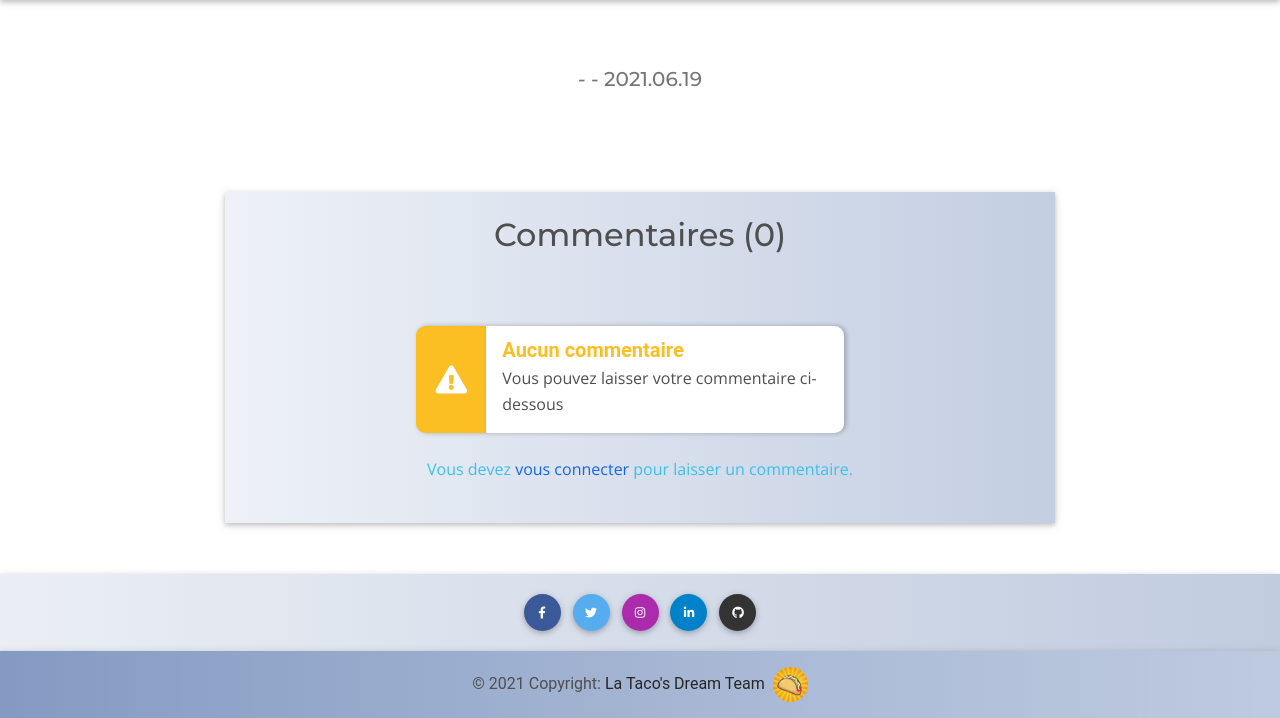
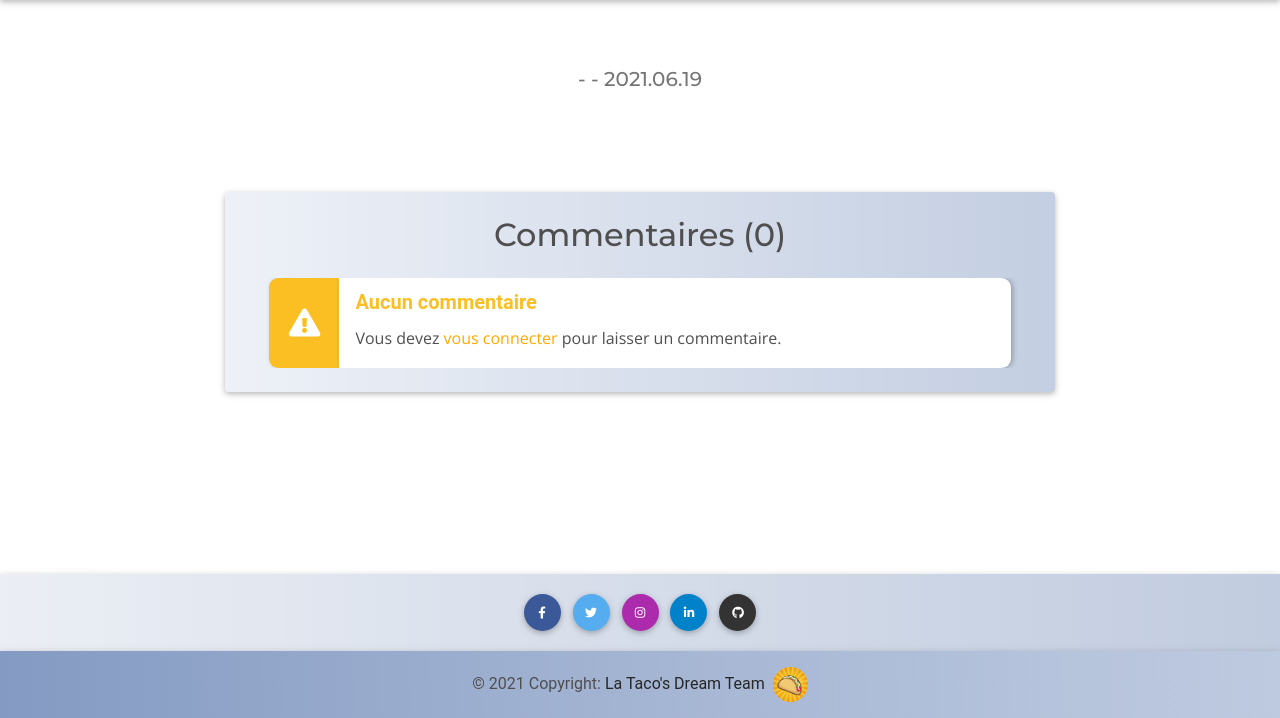
Before and after one commit to YetAnotherDevWannabe/Film_Collection, a Symfony app: template templates/collect/detail.html.twig in a window 1280 px wide. Shown: the part 82-800 px from the top of the page. Run offline with Twig, Linux system fonts and the light colour scheme; the template is opened without the code that fills it, so the values that code supplies are empty; some libraries are stand-ins or nearby versions.

Commit message:
modifs affichage vides + champs obligatoires

```diff
--- a/public/css/styles.css
+++ b/public/css/styles.css
@@ -23,6 +23,11 @@ p
 	font-family: 'Open Sans', sans-serif;
 }
 
+form textarea
+{
+	background-color: #fff !important;
+}
+
 .fs-7
 {
 	font-size: .9rem !important;
@@ -31,6 +36,16 @@ p
 .fs-8
 {
 	font-size: .8rem !important;
+}
+
+.mt-05
+{
+	margin-top: 3px !important;
+}
+
+.mb-05
+{
+	margin-b: 3px !important;
 }
 
 
@@ -317,7 +332,8 @@ p
 }
 
 
-/*Avatar Comment Collect*/
+/* Avatar Comment Collect */
+/*------------------------*/
 .comment-profil-photo{
 	width: 84px;
 	height: 84px;
@@ -351,13 +367,32 @@ p
 }
 
 
-/* Responsive */
-/*------------*/
+/* copyright */
+/*-----------*/
 #for-copyright-two
 {
 	padding:  5%;
 	-webkit-box-shadow: 8px 8px 10px 0px rgba(195, 206, 226, 0.58);-moz-box-shadow:  8px 8px 10px 0px rgba(225, 231, 240, 0.58);
 	box-shadow: 8px 8px 10px 0px rgba(225, 231, 240, 0.58);
+}
+
+
+/* Page de contact */
+/*-----------------*/
+.formulaire, .renseignements
+{
+	color : whitesmoke;
+}
+
+.contact-background
+{
+	background-color : var(--compliment);
+}
+
+.contact-btn
+{
+	color : whitesmoke;
+	border-color: whitesmoke;
 }
 
 
@@ -370,23 +405,3 @@ p
 		border-radius : 0 .6rem .6rem 0 !important;
 	}
 }
-
-/* Page de contact */
-
-/* bloc formulaire de contact */
-
-.formulaire, .renseignements
-{
-
-	color : whitesmoke;
-}
-
-.contact-background
-{
-	background-color : var(--compliment);
-}
-.contact-btn
-{
-	color : whitesmoke;
-	border-color: whitesmoke;
-}
--- a/src/Form/CommentCollectFormType.php
+++ b/src/Form/CommentCollectFormType.php
@@ -19,10 +19,10 @@ class CommentCollectFormType extends AbstractType
 	{
 		$builder
 			->add('content', TextareaType::class, [
-				'label'       => false,
+				'label'       => 'Laissez un commentaire...',
 				'purify_html' => true,
 				'attr'        => [
-					'placeholder' => 'Laissez votre commentaire...',
+					'placeholder' => 'Laissez un commentaire...',
 					'rows'        => 10,
 				],
 				'constraints' => [
--- a/templates/collect/detail.html.twig
+++ b/templates/collect/detail.html.twig
@@ -62,10 +62,10 @@
 
 			<div class="col-12 col-md-8 offset-md-2">
 
-				<div class="gradient-basecolor-reverse-50 p-4 my-5">
+				<div class="gradient-basecolor-reverse-50 rounded p-4 my-5">
 
 					{# Liste des commentaires liés à l'article #}
-					<h2 class="text-center mb-5">Commentaires ({{ collect.commentCollects|length }})</h2>
+					<h2 class="text-center mb-4">Commentaires ({{ collect.commentCollects|length }})</h2>
 					<div>
 
 						{% for comment in collect.commentCollects %}
@@ -113,35 +113,30 @@
 						{% else %}
 
 							<div class="row">
+								<div class="col-12 overflow-hidden">
 
-								<div class="col-12 text-center">
+									<div class="row justify-content-center">
 
-									<div class="row">
-										{# Tailwind alert #}
-										<div class="col-12 col-md-8 offset-md-2 rounded-start rounded-end mt-4" role="alert">
-
-											<div class="row">
-
-												<div class="text-center offset-1 col-2 shadow-custom bg-tw-warning bg-icon"
-													 style="border-radius: .6rem 0 0 .6rem !important;">
+										<div class="col-2 text-center shadow-custom bg-tw-warning bg-icon d-none d-md-block border-radius-start">
 											<div class="d-flex align-items-center justify-content-center h-100">
 												<i class="fas fa-exclamation-triangle fs-3 text-white"></i>
 											</div>
 										</div>
 
-												<div class="text-start bg-white px-3 pt-2 col-8 shadow-custom" style="border-radius: 0 .6rem .6rem 0 !important;">
+										<div class="col-10 text-start shadow-custom bg-white px-3 pt-2 custom-border-radius">
 											<span class="fs-5 color-tw-warning">Aucun commentaire</span>
-													<p>Vous pouvez laisser votre commentaire ci-dessous</p>
+											{% if app.user %}
+												<p class="mt-2">Vous pouvez laisser votre commentaire ci-dessous</p>
+											{% else %}
+												<p class="mt-2">
+													Vous devez <a class="text-warning" href="{{ path('main_login') }}">vous connecter</a> pour laisser un commentaire.
+												</p>
+											{% endif %}
 										</div>
 
 									</div>
 
-
 								</div>
-									</div>
-
-								</div>
-
 							</div>
 
 						{% endfor %}
@@ -152,11 +147,24 @@
 
 						<h2 class="text-center my-5">Écrire un commentaire</h2>
 						<div>
-							{{ form(commentForm) }}
+
+							{{ form_start(commentForm) }}
+
+							<div class="form-outline my-5">
+								{{ form_widget(commentForm.content) }}
+								{% block content_label %}
+									<label for="{{ commentForm.content.vars.id }}" class="form-label required" style="margin-left: 0px;">
+										{{ commentForm.content.vars.label }} <span class="text-danger">*</span></label>
+								{% endblock %}
+								{{ form_errors(commentForm.content) }}
 							</div>
 
-					{% else %}
-						<p class="text-center  text-info mt-4">Vous devez <a href="{{ path('main_login') }}">vous connecter</a> pour laisser un commentaire.</p>
+							{{ form_row(commentForm.save) }}
+
+							{{ form_end(commentForm) }}
+
+						</div>
+
 					{% endif %}
 
 				</div>
--- a/templates/layouts/bootstrap_5_layout.html.twig
+++ b/templates/layouts/bootstrap_5_layout.html.twig
@@ -383,7 +383,7 @@
 		{%- if errors|length > 0 -%}
 			{%- for error in errors -%}
 				{# <div class="invalid-feedback d-block">{{ error.message }}</div> #}
-				<div class="{% if form is not rootform %}invalid-feedback{% else %}alert alert-danger{% endif %} d-block">{{ error.message }}</div>
+				<div class="{% if form is not rootform %}invalid-feedback{% else %}alert alert-danger{% endif %} d-block mt-05">{{ error.message }}</div>
 			{%- endfor -%}
 		{%- endif %}
 	{%- endblock form_errors %}
--- a/templates/security/login.html.twig
+++ b/templates/security/login.html.twig
@@ -36,13 +36,13 @@
 			<form action="{{ path('main_login') }}" method="POST">
 
 				{# Email field #}
-				<div class="form-outline my-4">
+				<div class="form-outline my-5">
 					<input type="email" value="{{ last_username }}" name="email" id="inputEmail" class="form-control">
 					<label for="inputEmail" class="form-label">Email</label>
 				</div>
 
 				{# Password field #}
-				<div class="form-outline my-4">
+				<div class="form-outline my-5">
 					<input type="password" name="password" id="inputPassword" class="form-control" required>
 					<label for="inputPassword" class="form-label">Mot de passe</label>
 				</div>
```
Also changed, not shown: src/Controller/CollectController.php (+7 -1 lines), src/DataFixtures/AppFixtures.php (+11 -0 lines), templates/collect/list.html.twig (+20 -29 lines), templates/film/search.html.twig (+12 -21 lines), templates/registration/register.html.twig (+13 -5 lines). Lines whose indentation alone changed are shown as unchanged.
